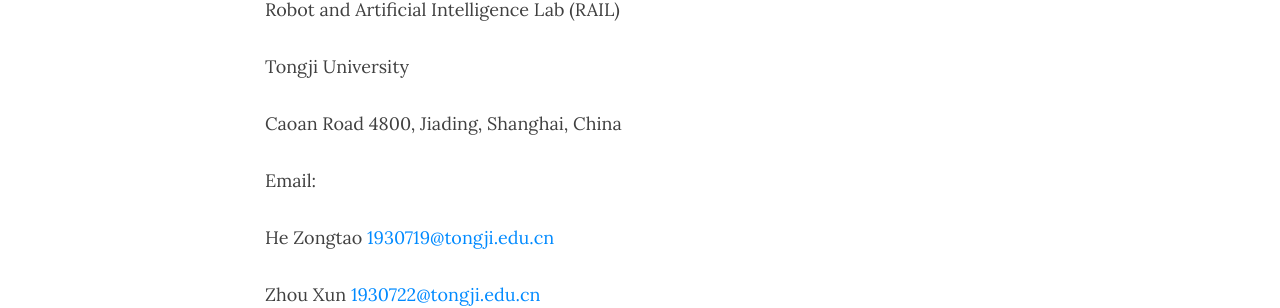
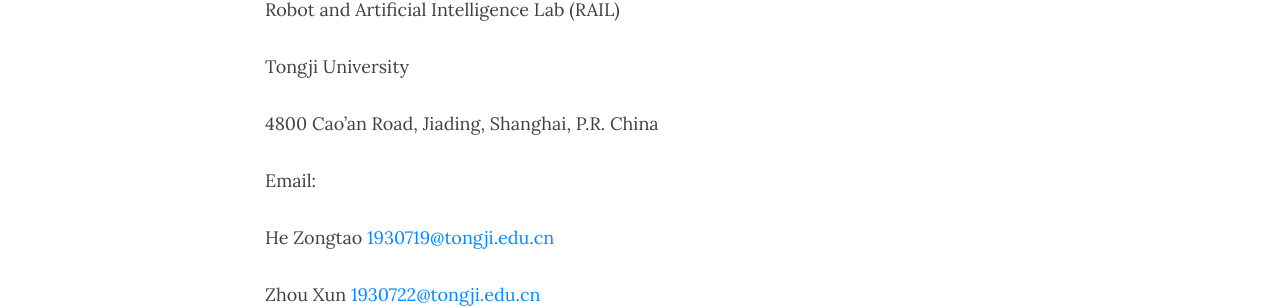
Before and after one commit to TJArk-Robotics/tjark-robotics.github.io, a Jekyll site: the page built from file/Pepper/TJArk@Home.md, in a window 1280 px wide and 900 px high, scrolled down 7386 px. Shown: the part 148-456 px from the top of the window. Built offline with Jekyll 4.4.1, drawn with Linux system fonts in a browser that asks for light colours; nearby versions of some CDN libraries.

Commit message:
hzt modified 11.2.6

```diff
--- a/file/Pepper/TJArk@Home.md
+++ b/file/Pepper/TJArk@Home.md
@@ -111,7 +111,7 @@
 
 Tongji University
 
-Caoan Road 4800, Jiading, Shanghai, China
+4800 Cao'an Road, Jiading, Shanghai, P.R. China
 
 Email:
 
```
Also changed, not shown: other parts of file/Pepper/TJArk@Home.md (+1 -1 lines), 1 other file.
